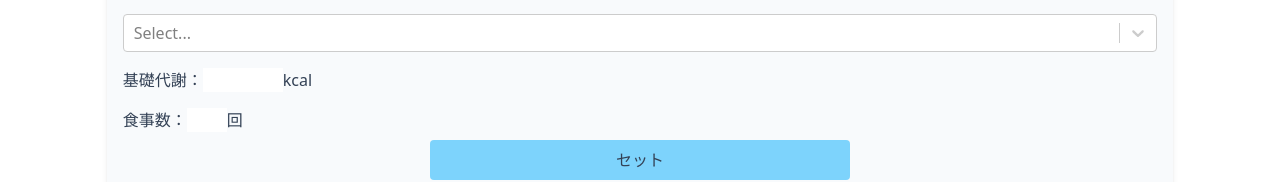
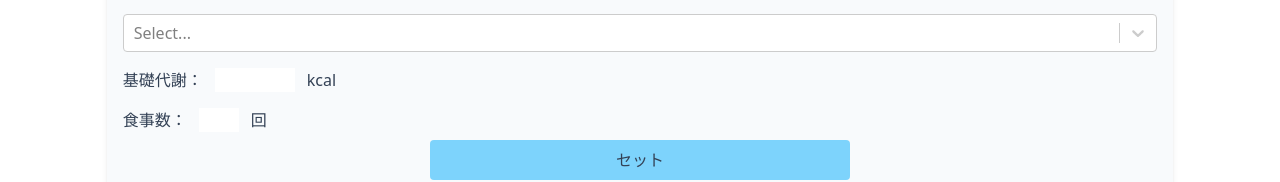
Before and after one commit to ryo-furukawa-1122/Calorie-Manager, a React (Create React App) app: page / in a window 1280 px wide. Shown: the part 213-395 px from the top of the page. Built offline with nearby package versions, Linux system fonts and the light colour scheme.

Commit message:
small fix

```diff
--- a/src/components/Settings.js
+++ b/src/components/Settings.js
@@ -28,12 +28,12 @@ const Settings = () => {
                 {/* <CalorieCalc /> */}
                 <label className='m-2'>
                     基礎代謝：
-                    <input className='dark:text-slate-700 w-20' id='base' type={'text'} />
+                    <input className='dark:text-slate-700 w-20 mx-3' id='base' type={'text'} />
                     kcal
                 </label>
                 <label className='m-2'>
                     食事数：
-                    <input className='dark:text-slate-700 w-10' id='mealset' type={'text'}/>
+                    <input className='dark:text-slate-700 w-10 mx-3' id='mealset' type={'text'}/>
                     回
                 </label>
                 <button id='set' className='rounded bg-sky-300 dark:bg-sky-600 px-4 py-2 w-2/5 mx-auto'>セット</button>
```
